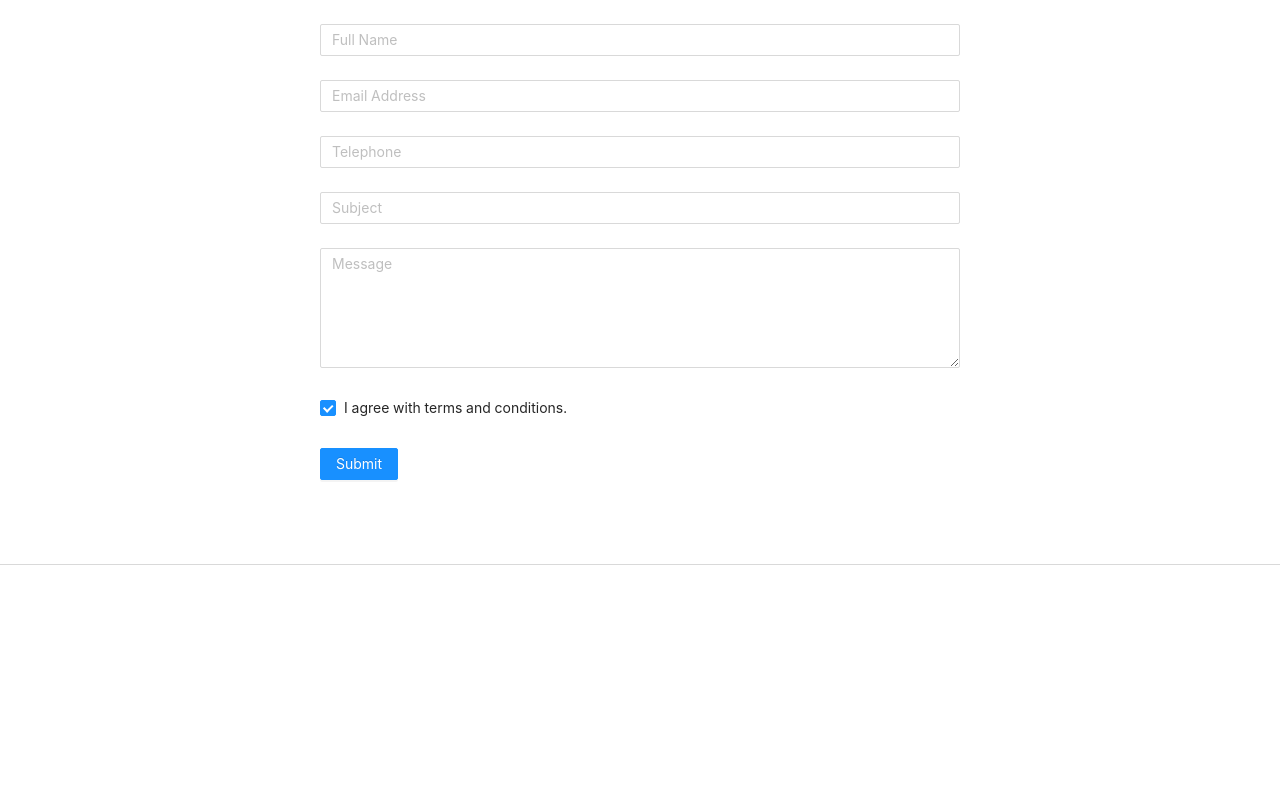
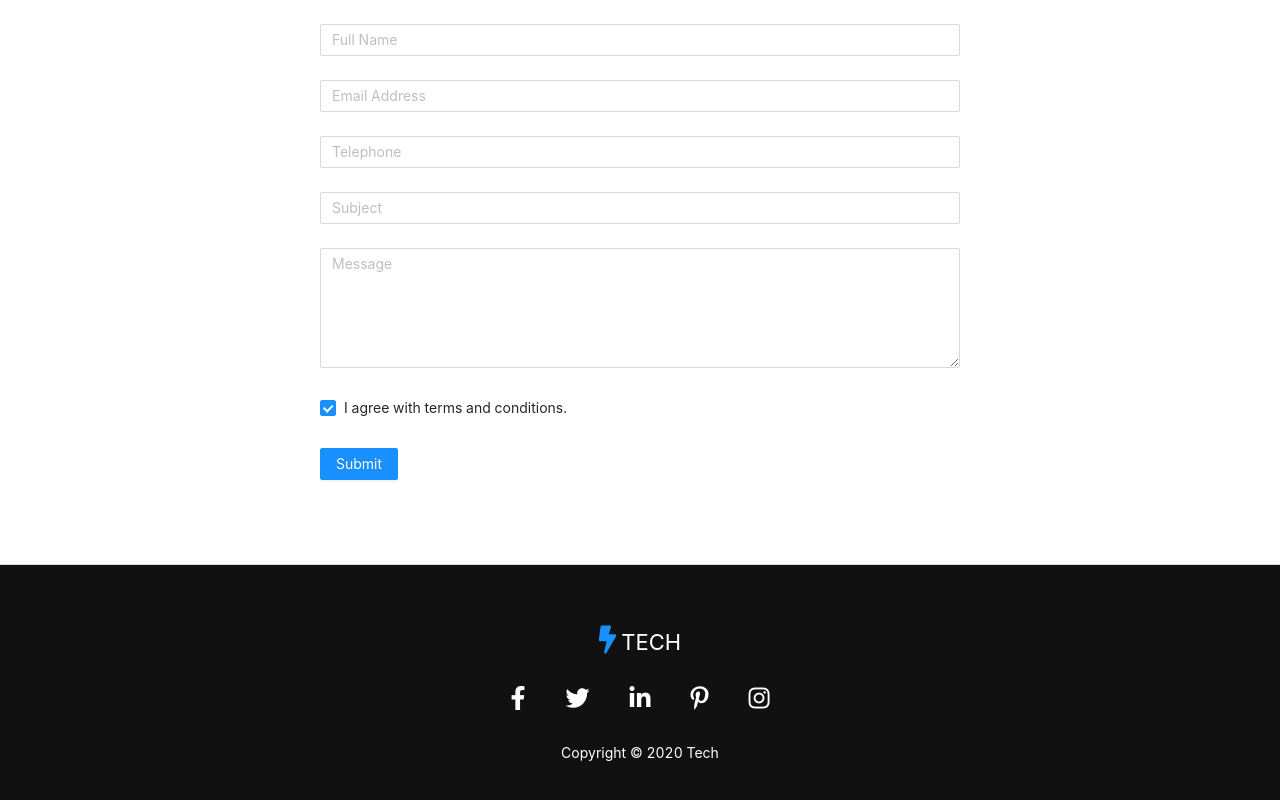
Before and after one commit to yazidam/web_site, a React (Create React App) app: page / in a window 1280 px wide. Shown: the part 4355-5155 px from the top of the page. Before the commit the page ends 4920 px from the top, so only its background shows below. Built offline with nearby package versions, Linux system fonts and the light colour scheme.

Commit message:
Footer and back to top

```diff
--- a/src/App.js
+++ b/src/App.js
@@ -4,6 +4,7 @@
 import { Layout } from "antd";
 import Headerr from "./components/Headerr";
 import Home from "./views/Home";
+import Footerr from "./components/home/Footerr";
 
 const { Header, Content, Footer } = Layout;
 function App() {
@@ -15,6 +16,9 @@
       <Content>
         <Home />
       </Content>
+      <Footer>
+        <Footerr />
+      </Footer>
     </Layout>
   );
 }
--- /dev/null
+++ b/src/components/home/Footerr.js
@@ -0,0 +1,49 @@
+import React from "react";
+import { BackTop } from "antd";
+const Footerr = () => {
+  return (
+    <div className="container-fluid">
+      <div className="footer">
+        <div className="logo">
+          <i className="fas fa-bolt"></i>
+          <a href="http://google.com">Tech</a>
+        </div>
+        <ul className="socials">
+          <li>
+            <a href="https://www.facebook.com/">
+              <i className="fab fa-facebook-f"></i>
+            </a>
+          </li>
+          <li>
+            <a href="https://www.twitter.com/">
+              <i className="fab fa-twitter"></i>
+            </a>
+          </li>
+          <li>
+            <a href="https://www.linkedin.com/">
+              <i className="fab fa-linkedin-in"></i>
+            </a>
+          </li>
+          <li>
+            <a href="https://www.pinterest.com/">
+              <i className="fab fa-pinterest-p"></i>
+            </a>
+          </li>
+          <li>
+            <a href="https://www.instagram.com/">
+              <i className="fab fa-instagram"></i>
+            </a>
+          </li>
+        </ul>
+        <div className="copyright">Copyright &copy; 2020 Tech</div>
+        <BackTop>
+          <div className="goTop">
+            <i className="fas fa-arrow-circle-up"></i>
+          </div>
+        </BackTop>
+      </div>
+    </div>
+  );
+};
+
+export default Footerr;
```
